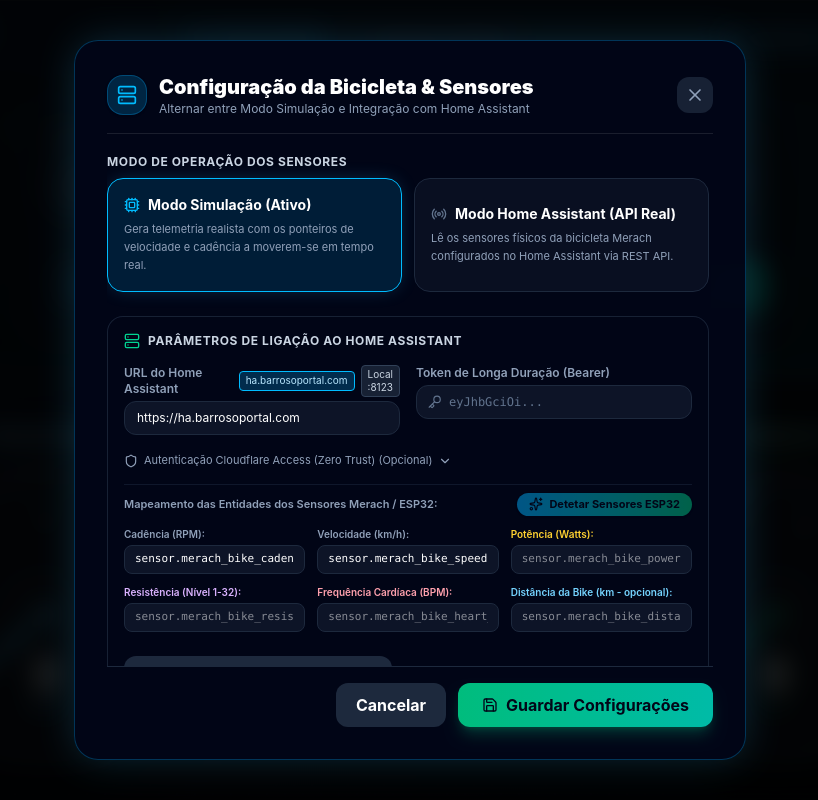
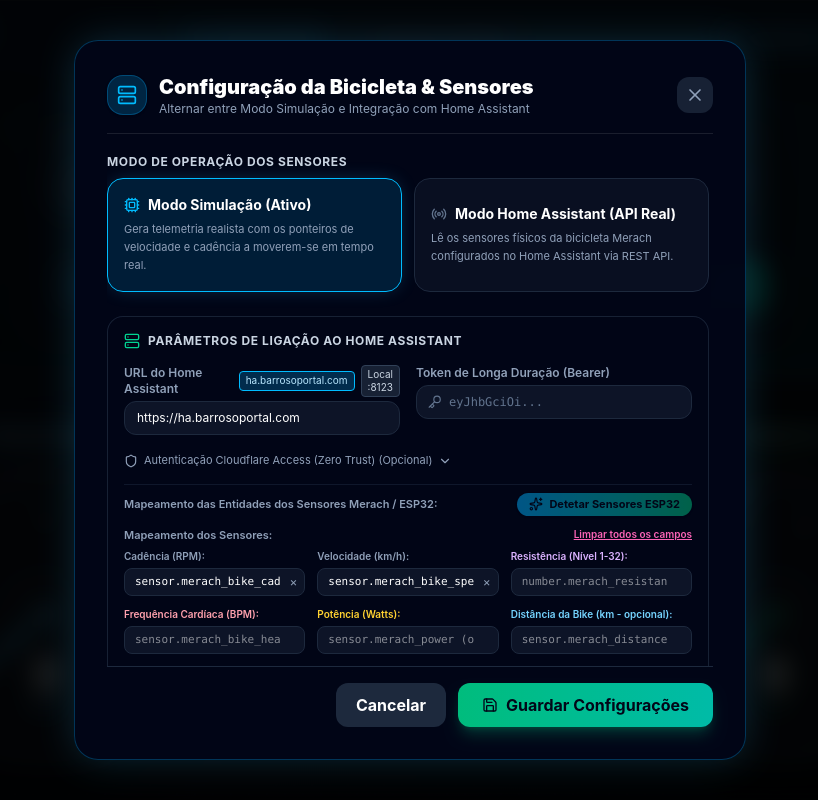
Before and after one commit to Barroso88/Merach-Dashboard, a React (Vite) app: page / in a window 1280 px wide. Both pictures are taken after a click on the button "Simulador". Shown: the top 800 px of the page, without its empty margins (230-1048 px from the left). Built offline with nearby package versions, Linux system fonts and the light colour scheme.

Commit message:
fix: filtro estrito para sensores da bicicleta Merach eliminando cortinas e dispositivos da casa

```diff
--- a/src/components/ConnectionSettingsModal.jsx
+++ b/src/components/ConnectionSettingsModal.jsx
@@ -39,6 +39,7 @@ export default function ConnectionSettingsModal({
   const [testingStatus, setTestingStatus] = useState(null);
   const [discoveringStatus, setDiscoveringStatus] = useState(null);
   const [detectedSensors, setDetectedSensors] = useState([]);
+  const [sensorFilter, setSensorFilter] = useState('merach');
   const [showCorsHelp, setShowCorsHelp] = useState(false);
   const [showCfTokens, setShowCfTokens] = useState(Boolean(settings?.cfClientId));
 
@@ -69,7 +70,7 @@ export default function ConnectionSettingsModal({
   };
 
   const handleDiscoverSensors = async () => {
-    setDiscoveringStatus({ loading: true, message: 'A procurar todos os sensores no Home Assistant...' });
+    setDiscoveringStatus({ loading: true, message: 'A filtrar sensores específicos da Merach...' });
     haService.updateConfig({
       haUrl: formData.haUrl,
       haToken: formData.haToken,
@@ -80,18 +81,17 @@ export default function ConnectionSettingsModal({
     try {
       const res = await haService.discoverEntities();
       setDetectedSensors(res.candidates || []);
-      let updatedEntities = { ...formData.haEntities };
-      let foundCount = 0;
 
-      if (res.suggestions) {
-        if (res.suggestions.cadence) { updatedEntities.cadence = res.suggestions.cadence; foundCount++; }
-        if (res.suggestions.speed) { updatedEntities.speed = res.suggestions.speed; foundCount++; }
-        if (res.suggestions.power) { updatedEntities.power = res.suggestions.power; foundCount++; }
-        if (res.suggestions.resistance) { updatedEntities.resistance = res.suggestions.resistance; foundCount++; }
-        if (res.suggestions.heartRate) { updatedEntities.heartRate = res.suggestions.heartRate; foundCount++; }
-        if (res.suggestions.distance) { updatedEntities.distance = res.suggestions.distance; foundCount++; }
-        if (res.suggestions.calories) { updatedEntities.calories = res.suggestions.calories; foundCount++; }
-      }
+      // Auto-assign strictly Merach entities, clearing any unrelated general home sensors
+      const updatedEntities = {
+        cadence: res.suggestions?.cadence || '',
+        speed: res.suggestions?.speed || '',
+        power: res.suggestions?.power || '',
+        resistance: res.suggestions?.resistance || '',
+        heartRate: res.suggestions?.heartRate || '',
+        distance: res.suggestions?.distance || '',
+        calories: res.suggestions?.calories || ''
+      };
 
       setFormData((prev) => ({
         ...prev,
@@ -101,7 +101,7 @@ export default function ConnectionSettingsModal({
       setDiscoveringStatus({
         loading: false,
         success: true,
-        message: `Foram detetados ${res.candidates.length} sensores da bicicleta/ESP32 no Home Assistant! Veja a lista abaixo e associe-os livremente.`
+        message: `Detetados ${res.candidates.length} sensores da bicicleta Merach! Sensores da casa ignorados.`
       });
     } catch (err) {
       setDiscoveringStatus({
@@ -110,6 +110,21 @@ export default function ConnectionSettingsModal({
         message: err.message
       });
     }
+  };
+
+  const handleClearAllSensors = () => {
+    setFormData((prev) => ({
+      ...prev,
+      haEntities: {
+        cadence: '',
+        speed: '',
+        power: '',
+        resistance: '',
+        heartRate: '',
+        distance: '',
+        calories: ''
+      }
+    }));
   };
 
   const assignSensor = (key, entityId) => {
@@ -380,15 +395,44 @@ export default function ConnectionSettingsModal({
                 <div className={`p-3.5 rounded-2xl border space-y-2.5 max-h-60 overflow-y-auto animate-fadeIn ${
                   isRose ? 'bg-[#290534]/90 border-[#ff2d75]/40 shadow-inner' : 'bg-slate-900/90 border-slate-800'
                 }`}>
-                  <div className="flex items-center justify-between text-[11px] font-bold text-white">
+                  <div className="flex flex-col sm:flex-row sm:items-center justify-between gap-2 text-[11px] font-bold text-white">
                     <span className="flex items-center gap-1.5">
                       <Sparkles className="w-3.5 h-3.5 text-amber-300" />
-                      Todos os Sensores da Bicicleta no Home Assistant ({detectedSensors.length}):
+                      Sensores da Bicicleta Merach ({
+                        detectedSensors.filter(s => !sensorFilter.trim() || s.entity_id.toLowerCase().includes(sensorFilter.toLowerCase()) || s.name.toLowerCase().includes(sensorFilter.toLowerCase())).length
+                      }):
                     </span>
-                    <span className="text-[10px] text-slate-400 font-normal">Clique para associar rápido</span>
+                    <div className="flex items-center gap-2">
+                      <input
+                        type="text"
+                        value={sensorFilter}
+                        onChange={(e) => setSensorFilter(e.target.value)}
+                        placeholder="Filtrar por nome..."
+                        className="px-2 py-0.5 rounded-lg bg-black/40 border border-white/10 text-[10px] text-white focus:outline-none w-28"
+                      />
+                      {sensorFilter ? (
+                        <button
+                          type="button"
+                          onClick={() => setSensorFilter('')}
+                          className="text-[10px] text-slate-400 hover:text-white cursor-pointer"
+                        >
+                          Ver todos
+                        </button>
+                      ) : (
+                        <button
+                          type="button"
+                          onClick={() => setSensorFilter('merach')}
+                          className="text-[10px] text-pink-300 hover:text-white cursor-pointer"
+                        >
+                          Só Merach
+                        </button>
+                      )}
+                    </div>
                   </div>
                   <div className="space-y-2">
-                    {detectedSensors.map((s) => (
+                    {detectedSensors
+                      .filter(s => !sensorFilter.trim() || s.entity_id.toLowerCase().includes(sensorFilter.toLowerCase()) || s.name.toLowerCase().includes(sensorFilter.toLowerCase()))
+                      .map((s) => (
                       <div key={s.entity_id} className="p-2.5 rounded-xl bg-slate-950/80 border border-slate-800/80 flex flex-col md:flex-row md:items-center justify-between gap-2">
                         <div className="min-w-0 flex-1">
                           <div className="flex items-center gap-2 font-bold text-white text-[11px] truncate">
@@ -424,17 +468,6 @@ export default function ConnectionSettingsModal({
                           </button>
                           <button
                             type="button"
-                            onClick={() => assignSensor('power', s.entity_id)}
-                            className={`px-2 py-1 rounded text-[9px] font-bold border transition-colors cursor-pointer ${
-                              formData.haEntities?.power === s.entity_id
-                                ? 'bg-amber-500 text-slate-950 border-amber-400'
-                                : 'bg-amber-500/15 border-amber-500/30 text-amber-300 hover:bg-amber-500/30'
-                            }`}
-                          >
-                            + Potência
-                          </button>
-                          <button
-                            type="button"
                             onClick={() => assignSensor('resistance', s.entity_id)}
                             className={`px-2 py-1 rounded text-[9px] font-bold border transition-colors cursor-pointer ${
                               formData.haEntities?.resistance === s.entity_id
@@ -455,6 +488,17 @@ export default function ConnectionSettingsModal({
                           >
                             + Pulso
                           </button>
+                          <button
+                            type="button"
+                            onClick={() => assignSensor('power', s.entity_id)}
+                            className={`px-2 py-1 rounded text-[9px] font-bold border transition-colors cursor-pointer ${
+                              formData.haEntities?.power === s.entity_id
+                                ? 'bg-amber-500 text-slate-950 border-amber-400'
+                                : 'bg-amber-500/15 border-amber-500/30 text-amber-300 hover:bg-amber-500/30'
+                            }`}
+                          >
+                            + Potência
+                          </button>
                         </div>
                       </div>
                     ))}
@@ -462,22 +506,45 @@ export default function ConnectionSettingsModal({
                 </div>
               )}
 
-              {/* Form mapping grid for all 6 metrics */}
+              {/* Form mapping grid for all metrics with clear buttons */}
+              <div className="space-y-2">
+                <div className="flex items-center justify-between text-[11px] font-semibold text-slate-400">
+                  <span>Mapeamento dos Sensores:</span>
+                  <button
+                    type="button"
+                    onClick={handleClearAllSensors}
+                    className="text-[10px] text-pink-400 hover:text-white underline cursor-pointer"
+                  >
+                    Limpar todos os campos
+                  </button>
+                </div>
+
                 <div className="grid grid-cols-1 sm:grid-cols-2 lg:grid-cols-3 gap-3">
                   {/* Cadência */}
                   <div>
                     <label className={`block text-[10px] font-semibold mb-1 ${isRose ? 'text-purple-300' : 'text-slate-400'}`}>
                       Cadência (RPM):
                     </label>
+                    <div className="relative">
                       <input
                         type="text"
                         value={formData.haEntities?.cadence || ''}
                         onChange={(e) => assignSensor('cadence', e.target.value)}
-                    placeholder="sensor.merach_bike_cadence"
-                    className={`w-full rounded-lg px-2.5 py-1.5 font-mono text-[11px] border ${
+                        placeholder="sensor.merach_cadence"
+                        className={`w-full rounded-lg pl-2.5 pr-6 py-1.5 font-mono text-[11px] border ${
                           themeConfig?.modalInputClass || 'bg-slate-900 border-slate-800 text-slate-200'
                         }`}
                       />
+                      {formData.haEntities?.cadence && (
+                        <button
+                          type="button"
+                          onClick={() => assignSensor('cadence', '')}
+                          className="absolute right-2 top-1/2 -translate-y-1/2 text-slate-400 hover:text-white text-xs cursor-pointer"
+                        >
+                          ×
+                        </button>
+                      )}
+                    </div>
                   </div>
 
                   {/* Velocidade */}
@@ -485,15 +552,80 @@ export default function ConnectionSettingsModal({
                     <label className={`block text-[10px] font-semibold mb-1 ${isRose ? 'text-pink-300' : 'text-slate-400'}`}>
                       Velocidade (km/h):
                     </label>
+                    <div className="relative">
                       <input
                         type="text"
                         value={formData.haEntities?.speed || ''}
                         onChange={(e) => assignSensor('speed', e.target.value)}
-                    placeholder="sensor.merach_bike_speed"
-                    className={`w-full rounded-lg px-2.5 py-1.5 font-mono text-[11px] border ${
+                        placeholder="sensor.merach_speed"
+                        className={`w-full rounded-lg pl-2.5 pr-6 py-1.5 font-mono text-[11px] border ${
                           themeConfig?.modalInputClass || 'bg-slate-900 border-slate-800 text-slate-200'
                         }`}
                       />
+                      {formData.haEntities?.speed && (
+                        <button
+                          type="button"
+                          onClick={() => assignSensor('speed', '')}
+                          className="absolute right-2 top-1/2 -translate-y-1/2 text-slate-400 hover:text-white text-xs cursor-pointer"
+                        >
+                          ×
+                        </button>
+                      )}
+                    </div>
+                  </div>
+
+                  {/* Resistência */}
+                  <div>
+                    <label className="block text-[10px] font-semibold mb-1 text-purple-300">
+                      Resistência (Nível 1-32):
+                    </label>
+                    <div className="relative">
+                      <input
+                        type="text"
+                        value={formData.haEntities?.resistance || ''}
+                        onChange={(e) => assignSensor('resistance', e.target.value)}
+                        placeholder="number.merach_resistance"
+                        className={`w-full rounded-lg pl-2.5 pr-6 py-1.5 font-mono text-[11px] border ${
+                          themeConfig?.modalInputClass || 'bg-slate-900 border-slate-800 text-slate-200'
+                        }`}
+                      />
+                      {formData.haEntities?.resistance && (
+                        <button
+                          type="button"
+                          onClick={() => assignSensor('resistance', '')}
+                          className="absolute right-2 top-1/2 -translate-y-1/2 text-slate-400 hover:text-white text-xs cursor-pointer"
+                        >
+                          ×
+                        </button>
+                      )}
+                    </div>
+                  </div>
+
+                  {/* Frequência Cardíaca */}
+                  <div>
+                    <label className="block text-[10px] font-semibold mb-1 text-rose-300">
+                      Frequência Cardíaca (BPM):
+                    </label>
+                    <div className="relative">
+                      <input
+                        type="text"
+                        value={formData.haEntities?.heartRate || ''}
+                        onChange={(e) => assignSensor('heartRate', e.target.value)}
+                        placeholder="sensor.merach_bike_heart"
+                        className={`w-full rounded-lg pl-2.5 pr-6 py-1.5 font-mono text-[11px] border ${
+                          themeConfig?.modalInputClass || 'bg-slate-900 border-slate-800 text-slate-200'
+                        }`}
+                      />
+                      {formData.haEntities?.heartRate && (
+                        <button
+                          type="button"
+                          onClick={() => assignSensor('heartRate', '')}
+                          className="absolute right-2 top-1/2 -translate-y-1/2 text-slate-400 hover:text-white text-xs cursor-pointer"
+                        >
+                          ×
+                        </button>
+                      )}
+                    </div>
                   </div>
 
                   {/* Potência */}
@@ -501,47 +633,26 @@ export default function ConnectionSettingsModal({
                     <label className="block text-[10px] font-semibold mb-1 text-amber-300">
                       Potência (Watts):
                     </label>
+                    <div className="relative">
                       <input
                         type="text"
                         value={formData.haEntities?.power || ''}
                         onChange={(e) => assignSensor('power', e.target.value)}
-                    placeholder="sensor.merach_bike_power"
-                    className={`w-full rounded-lg px-2.5 py-1.5 font-mono text-[11px] border ${
+                        placeholder="sensor.merach_power (opcional)"
+                        className={`w-full rounded-lg pl-2.5 pr-6 py-1.5 font-mono text-[11px] border ${
                           themeConfig?.modalInputClass || 'bg-slate-900 border-slate-800 text-slate-200'
                         }`}
                       />
+                      {formData.haEntities?.power && (
+                        <button
+                          type="button"
+                          onClick={() => assignSensor('power', '')}
+                          className="absolute right-2 top-1/2 -translate-y-1/2 text-slate-400 hover:text-white text-xs cursor-pointer"
+                        >
+                          ×
+                        </button>
+                      )}
                     </div>
-
-                {/* Resistência */}
-                <div>
-                  <label className="block text-[10px] font-semibold mb-1 text-purple-300">
-                    Resistência (Nível 1-32):
-                  </label>
-                  <input
-                    type="text"
-                    value={formData.haEntities?.resistance || ''}
-                    onChange={(e) => assignSensor('resistance', e.target.value)}
-                    placeholder="sensor.merach_bike_resistance"
-                    className={`w-full rounded-lg px-2.5 py-1.5 font-mono text-[11px] border ${
-                      themeConfig?.modalInputClass || 'bg-slate-900 border-slate-800 text-slate-200'
-                    }`}
-                  />
-                </div>
-
-                {/* Frequência Cardíaca */}
-                <div>
-                  <label className="block text-[10px] font-semibold mb-1 text-rose-300">
-                    Frequência Cardíaca (BPM):
-                  </label>
-                  <input
-                    type="text"
-                    value={formData.haEntities?.heartRate || ''}
-                    onChange={(e) => assignSensor('heartRate', e.target.value)}
-                    placeholder="sensor.merach_bike_heart_rate"
-                    className={`w-full rounded-lg px-2.5 py-1.5 font-mono text-[11px] border ${
-                      themeConfig?.modalInputClass || 'bg-slate-900 border-slate-800 text-slate-200'
-                    }`}
-                  />
                   </div>
 
                   {/* Distância */}
@@ -549,15 +660,27 @@ export default function ConnectionSettingsModal({
                     <label className="block text-[10px] font-semibold mb-1 text-sky-300">
                       Distância da Bike (km - opcional):
                     </label>
+                    <div className="relative">
                       <input
                         type="text"
                         value={formData.haEntities?.distance || ''}
                         onChange={(e) => assignSensor('distance', e.target.value)}
-                    placeholder="sensor.merach_bike_distance"
-                    className={`w-full rounded-lg px-2.5 py-1.5 font-mono text-[11px] border ${
+                        placeholder="sensor.merach_distance (opcional)"
+                        className={`w-full rounded-lg pl-2.5 pr-6 py-1.5 font-mono text-[11px] border ${
                           themeConfig?.modalInputClass || 'bg-slate-900 border-slate-800 text-slate-200'
                         }`}
                       />
+                      {formData.haEntities?.distance && (
+                        <button
+                          type="button"
+                          onClick={() => assignSensor('distance', '')}
+                          className="absolute right-2 top-1/2 -translate-y-1/2 text-slate-400 hover:text-white text-xs cursor-pointer"
+                        >
+                          ×
+                        </button>
+                      )}
+                    </div>
+                  </div>
                 </div>
               </div>
             </div>
```
Also changed, not shown: src/services/homeAssistantService.js (+28 -21 lines). Lines whose indentation alone changed are shown as unchanged.
